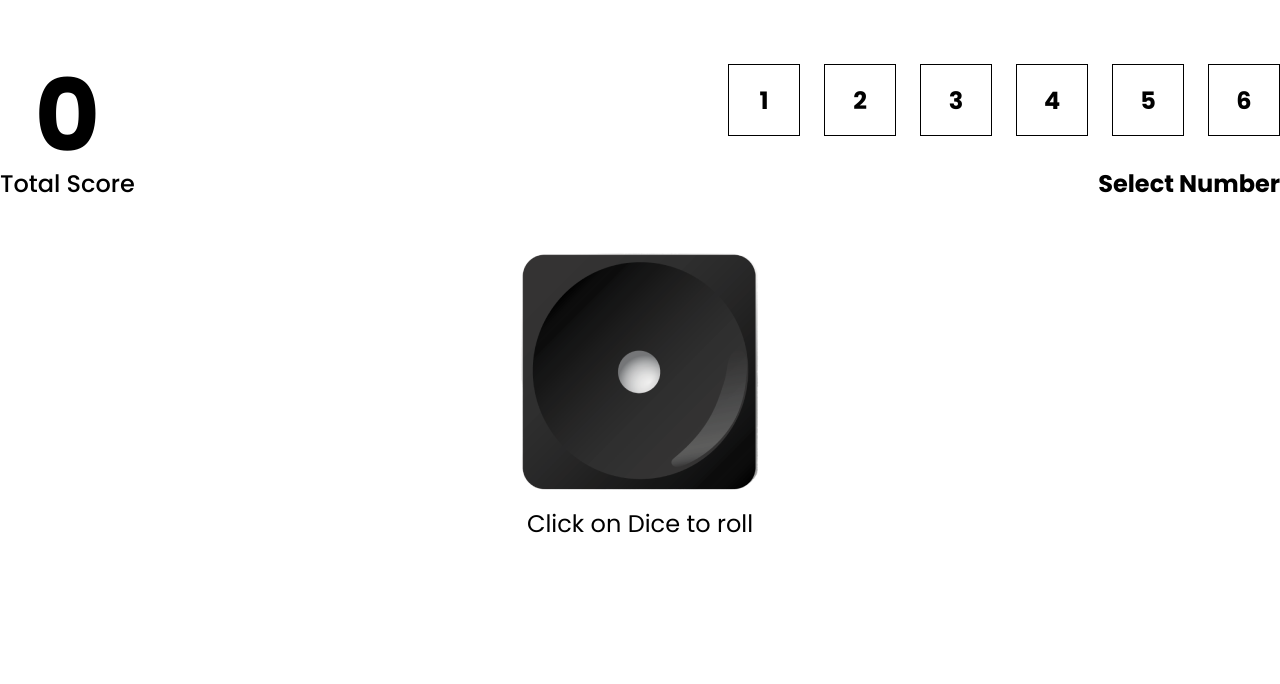
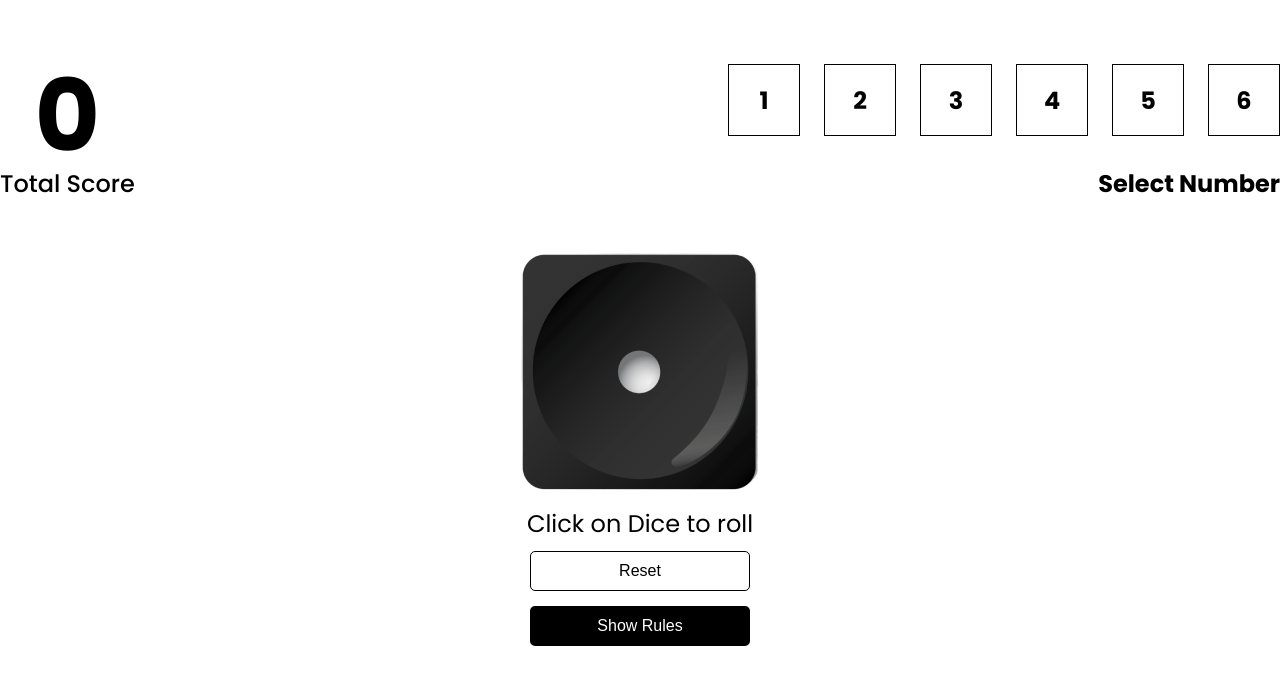
Before and after one commit to BivekKarki/react-project-3, a React (Vite) app: page / in a window 1280 px wide. Shown: the top 684 px of the page. Built offline with nearby package versions, Linux system fonts and the light colour scheme.

Commit message:
reset score button logic

```diff
--- a/src/components/GamePlay.jsx
+++ b/src/components/GamePlay.jsx
@@ -3,6 +3,7 @@ import TotalScore from './TotalScore'
 import NumberSelector from './NumberSelector'
 import { styled } from 'styled-components'
 import RollDice from './RollDice'
+import { Button, OutlineButton } from '../styled/Button'
 
 const GamePlay = () => {
     const  [score, setScore] = useState(0);
@@ -33,6 +34,9 @@ const GamePlay = () => {
         setSelectedNumber(undefined);
 
     }
+    const resetScore = ()=> {
+        setScore(0);
+    }
 
 
   return (
@@ -47,6 +51,11 @@ const GamePlay = () => {
                 setSelectedNumber={setSelectedNumber}/>
             </div>
             <RollDice currentDice={currentDice} roleDice={roleDice}/>
+            <div className='btns'>
+                <OutlineButton onClick={resetScore}>Reset</OutlineButton>
+                <Button>Show Rules</Button>
+
+            </div>
         </MainContainer>
     </>
   )
@@ -63,4 +72,13 @@ margin: 0 auto;
         justify-content: space-between;
         align-items: end;
     }
+    .btns{
+        margin-top: 10px;
+        display: flex;
+        flex-direction: column;
+        justify-content: center;
+        /* max-width: 220px; */
+        align-items: center;
+        gap: 15px;
+    }
 `;
--- a/src/components/StartGame.jsx
+++ b/src/components/StartGame.jsx
@@ -1,5 +1,6 @@
 import React from 'react'
 import styled from "styled-components"
+import { Button } from '../styled/Button'
 
 const StartGame = ({toggle}) => {
   return (
@@ -30,22 +31,7 @@ const Container = styled.div`
         font-weight: 700;
         white-space: nowrap;
     }
+
 `;
 
-const Button = styled.button`
-    padding: 10px 18px;
-    border-radius: 5px;
-    background: #000;
-    color: #fff;
-    font-size: 16px;
-    min-width: 220px;
-    border: 1px solid transparent;
-    transition: all 0.4s ease-in;
-
-    &:hover{
-        background-color: #ffffff;
-        border: 1px solid #000;
-        color: #000;
-        cursor: pointer;
-    }
-`;
+;
--- /dev/null
+++ b/src/styled/Button.js
@@ -0,0 +1,38 @@
+import styled from "styled-components";
+
+export const Button = styled.button`
+    padding: 10px 18px;
+    border-radius: 5px;
+    background: #000;
+    color: #fff;
+    font-size: 16px;
+    min-width: 220px;
+    border: 1px solid transparent;
+    transition: all 0.4s ease-in;
+
+    &:hover{
+        background-color: #ffffff;
+        border: 1px solid #000;
+        color: #000;
+        cursor: pointer;
+    }
+`;
+
+export const OutlineButton = styled(Button)`
+    background-color: #ffffff;
+    border: 1px solid #000;
+    color: #000;
+    cursor: pointer;
+
+    &:hover{
+      padding: 10px 18px;
+      border-radius: 5px;
+      background: #000;
+      color: #fff;
+      font-size: 16px;
+      min-width: 220px;
+      border: 1px solid transparent;
+      transition: all 0.4s ease-in;
+    }
+
+`;
```
